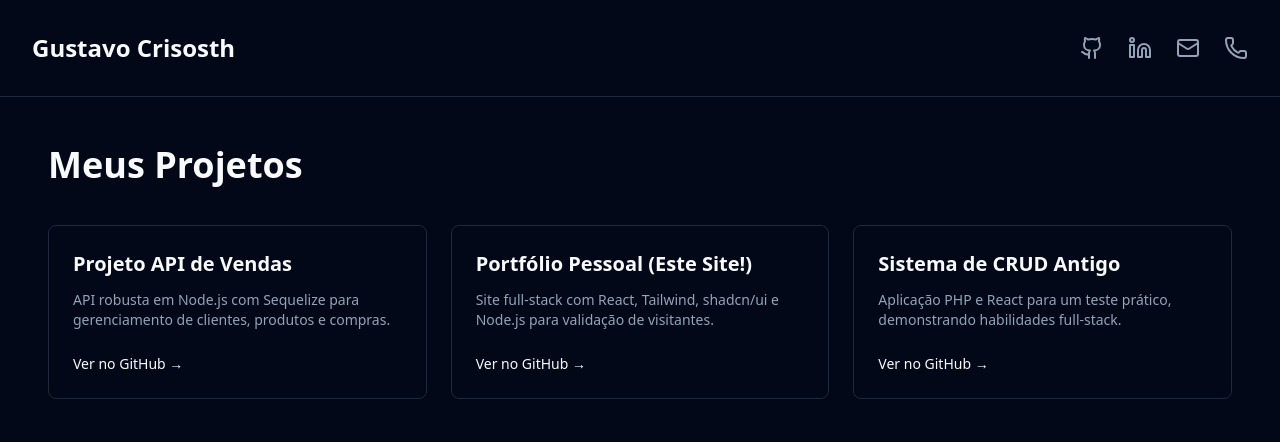
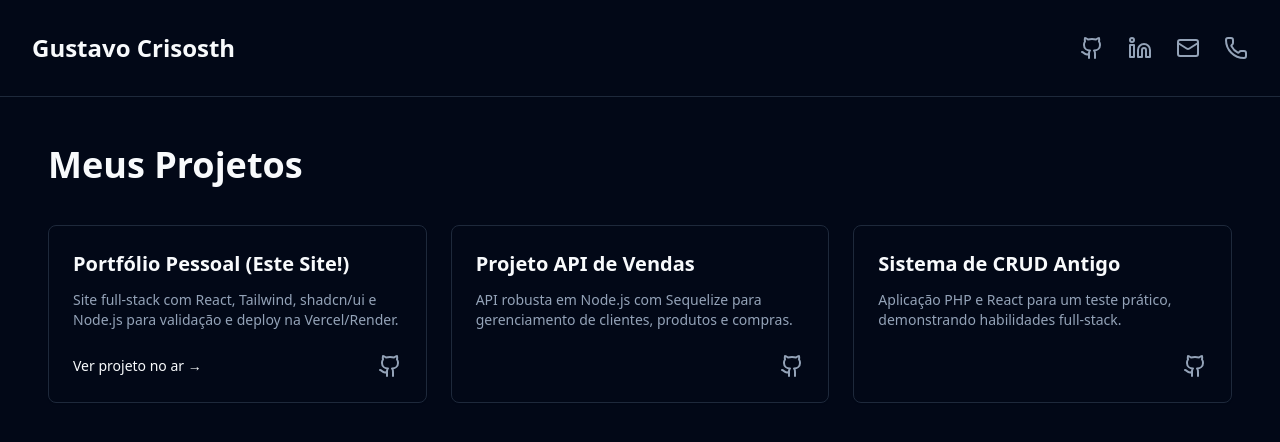
Before and after one commit to GustavoCrisosth/Project---Portfolio, a React (Vite) app in the folder frontend/: page /projetos in a window 1280 px wide. Shown: the top 442 px of the page. Built offline with nearby package versions, Linux system fonts and the light colour scheme.

Commit message:
cards att

```diff
--- a/frontend/src/pages/Projects.tsx
+++ b/frontend/src/pages/Projects.tsx
@@ -1,20 +1,24 @@
 import { Header } from "@/components/layout/Header";
+import { Github } from "lucide-react";
 
 const projectList = [
     {
+        name: "Portfólio Pessoal (Este Site!)",
+        description: "Site full-stack com React, Tailwind, shadcn/ui e Node.js para validação e deploy na Vercel/Render.",
+        linkLive: "https://project-portfolio-ruddy-one.vercel.app/",
+        linkRepo: "https://github.com/GustavoCrisosth/portfolio-gustavo-crisosth"
+    },
+    {
         name: "Projeto API de Vendas",
         description: "API robusta em Node.js com Sequelize para gerenciamento de clientes, produtos e compras.",
-        link: "https://github.com/GustavoCrisosth/projeto-api"
-    },
-    {
-        name: "Portfólio Pessoal (Este Site!)",
-        description: "Site full-stack com React, Tailwind, shadcn/ui e Node.js para validação de visitantes.",
-        link: "#"
+        linkLive: null,
+        linkRepo: "https://github.com/GustavoCrisosth/projeto-api"
     },
     {
         name: "Sistema de CRUD Antigo",
         description: "Aplicação PHP e React para um teste prático, demonstrando habilidades full-stack.",
-        link: "https://github.com/GustavoCrisosth/outro-projeto"
+        linkLive: null,
+        linkRepo: "https://github.com/GustavoCrisosth/outro-projeto"
     },
 ];
 
@@ -35,11 +39,13 @@ export function Projects() {
                     {projectList.map((project) => (
                         <div
                             key={project.name}
-                            className="bg-card border rounded-lg p-6 shadow-sm flex flex-col justify-between"
+                            className="bg-card border rounded-lg p-6 shadow-sm flex flex-col"
                         >
-                            <div>
+                            { }
+                            <div className="flex-grow">
+                                { }
                                 <a
-                                    href={project.link}
+                                    href={project.linkLive || project.linkRepo}
                                     target="_blank"
                                     rel="noopener noreferrer"
                                     className="text-xl font-semibold hover:text-primary transition-colors hover:underline"
@@ -50,14 +56,36 @@ export function Projects() {
                                     {project.description}
                                 </p>
                             </div>
-                            <a
-                                href={project.link}
-                                target="_blank"
-                                rel="noopener noreferrer"
-                                className="text-sm text-primary font-medium mt-6 inline-block hover:underline"
-                            >
-                                Ver no GitHub &rarr;
-                            </a>
+
+                            { }
+                            <div className="flex justify-between items-center mt-6">
+                                { }
+                                {project.linkLive ? (
+                                    <a
+                                        href={project.linkLive}
+                                        target="_blank"
+                                        rel="noopener noreferrer"
+                                        className="text-sm text-primary font-medium hover:underline"
+                                    >
+                                        Ver projeto no ar &rarr;
+                                    </a>
+                                ) : (
+
+
+                                    <div />
+                                )}
+
+                                { }
+                                <a
+                                    href={project.linkRepo}
+                                    target="_blank"
+                                    rel="noopener noreferrer"
+                                    title="Ver código no GitHub"
+                                    className="text-muted-foreground hover:text-primary transition-colors"
+                                >
+                                    <Github size={24} />
+                                </a>
+                            </div>
                         </div>
                     ))}
                 </div>
```
